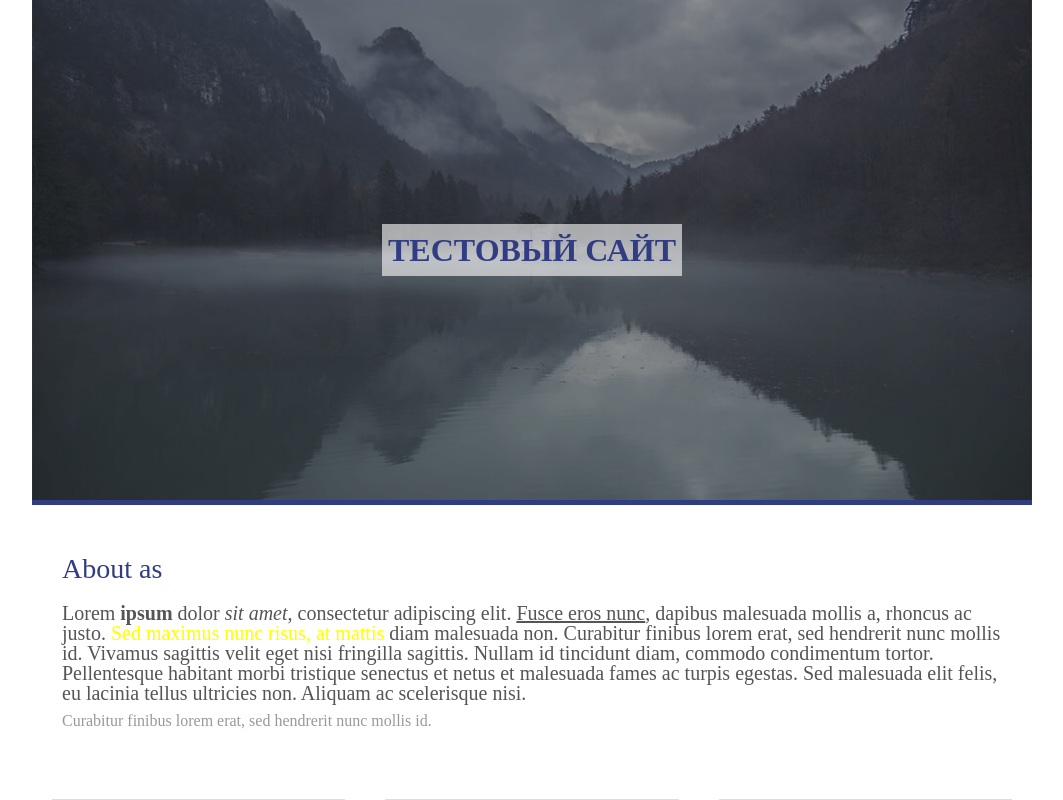
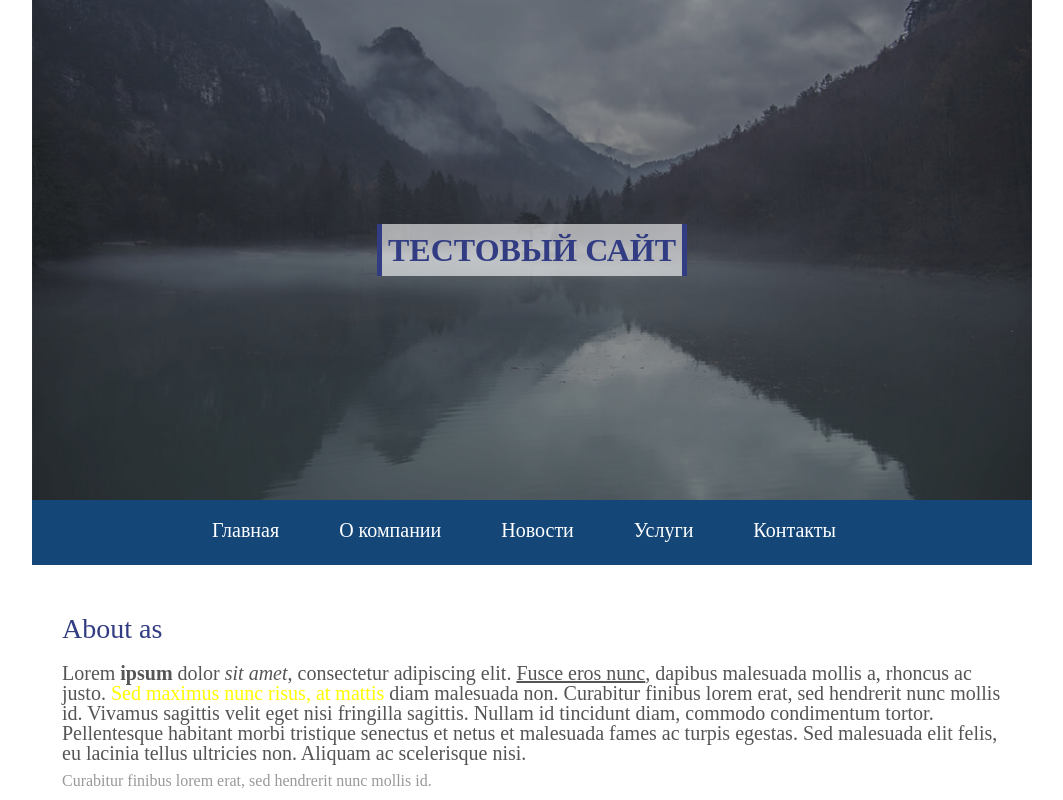
Before and after one commit to Pauuukin/testJuracPK, a PHP site: page / in a window 1280 px wide. Shown: the top 800 px of the page, without its empty margins (108-1171 px from the left). Run offline with PHP 8.4, Linux system fonts and the light colour scheme.

Commit message:
add menu

```diff
--- a/css/style.css
+++ b/css/style.css
@@ -19,12 +19,15 @@ header {
     position: relative;
     width: 100%;
     height: 500px;
-    background: #ddd ;
-    margin:  0 0 50px 0;
+    background-image: url(../images/pablo.png);
+    margin:  0;
     background-size: cover;
     background-repeat: no-repeat;
     background-position: center;
-    border-bottom: 5px solid #313c83;
+/*    фикс картинки, чтобы фон не ездил*/
+    background-attachment: fixed;
+/*    полоса снизу
+    border-bottom: 5px solid #313c83;*/
 }
 header h1{
     display: block;
@@ -44,6 +47,35 @@ header h1{
 /*    прозрачность*/
     color: #313c83;
     background: rgba(255,255,255,0.6);
+    border-left: 5px solid #313c83;
+    border-right: 5px solid #313c83;
+}
+
+menu {
+    position: relative;
+    display: block;
+    width: 100%;
+    background: #144778;
+    margin-bottom: 50px;
+}
+
+menu ul{
+/*    сбрасываем обтекание после последнего li*/
+    overflow: hidden;
+    width: 700px;
+    margin: 0 auto 5px;
+}
+menu ul li{
+    float: left;
+}
+
+menu ul li a{
+    display: block;
+    color: #fff;
+    padding: 20px 30px 25px;
+    font-size: 20px;
+/*    убираем подчеркивание*/
+    text-decoration: none;
 }
 
 center {
--- a/index.html
+++ b/index.html
@@ -9,9 +9,18 @@
     </head>
     <body>
         <section>
-            <header style="background-image: url(images/pablo.png)">
+            <header>
                 <h1>Тестовый сайт</h1>
             </header>
+            <menu>
+                <ul>
+                    <li><a href="">Главная</a></li>
+                    <li><a href="">О компании</a></li>
+                    <li><a href="">Новости</a></li>
+                    <li><a href="">Услуги</a></li>
+                    <li><a href="">Контакты</a></li>
+                </ul>
+            </menu>
             <center>
                 <page>
                     <h2>About as</h2>
```
